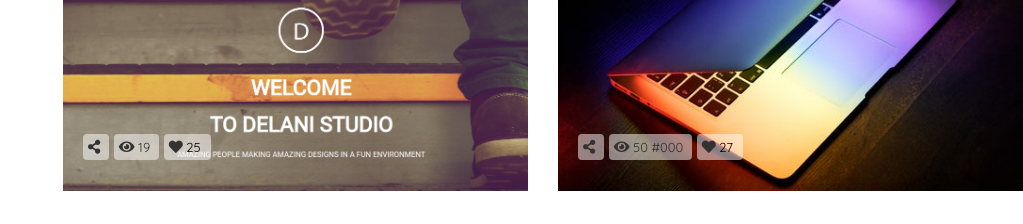
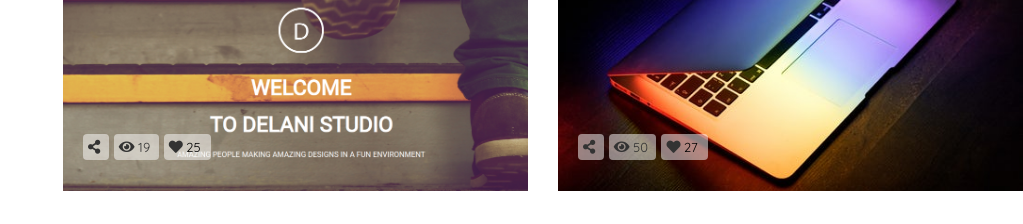
Before and after one commit to Christine-N-Mwaura/Portfolio-project, a plain HTML site: page index.html in a window 1280 px wide. Shown: the part 5120-5344 px from the top of the page, without its empty margins (257-1280 px from the left). Drawn offline with nearby package versions, Linux system fonts and the light colour scheme; a script that the page names is missing; files whose address does not match are found by name.

Commit message:
edit work section.

```diff
--- a/index.html
+++ b/index.html
@@ -600,7 +600,7 @@
                             <a>
                               <i class="fas fa-eye"></i>
                               50
-                              #000              </a>
+                             </a>
                           </span>
                           <span>
                             <a id="spacelike">
```
